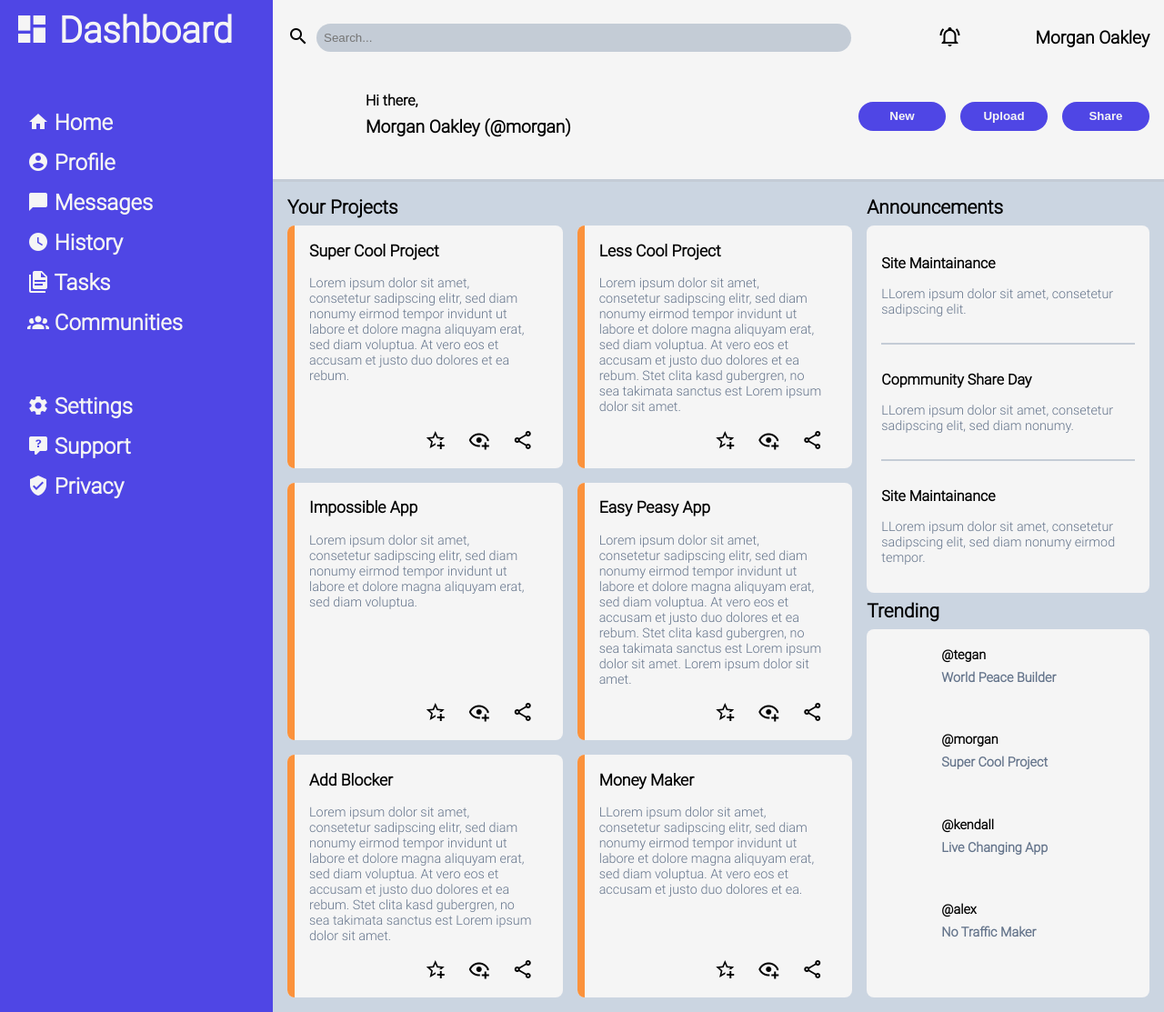
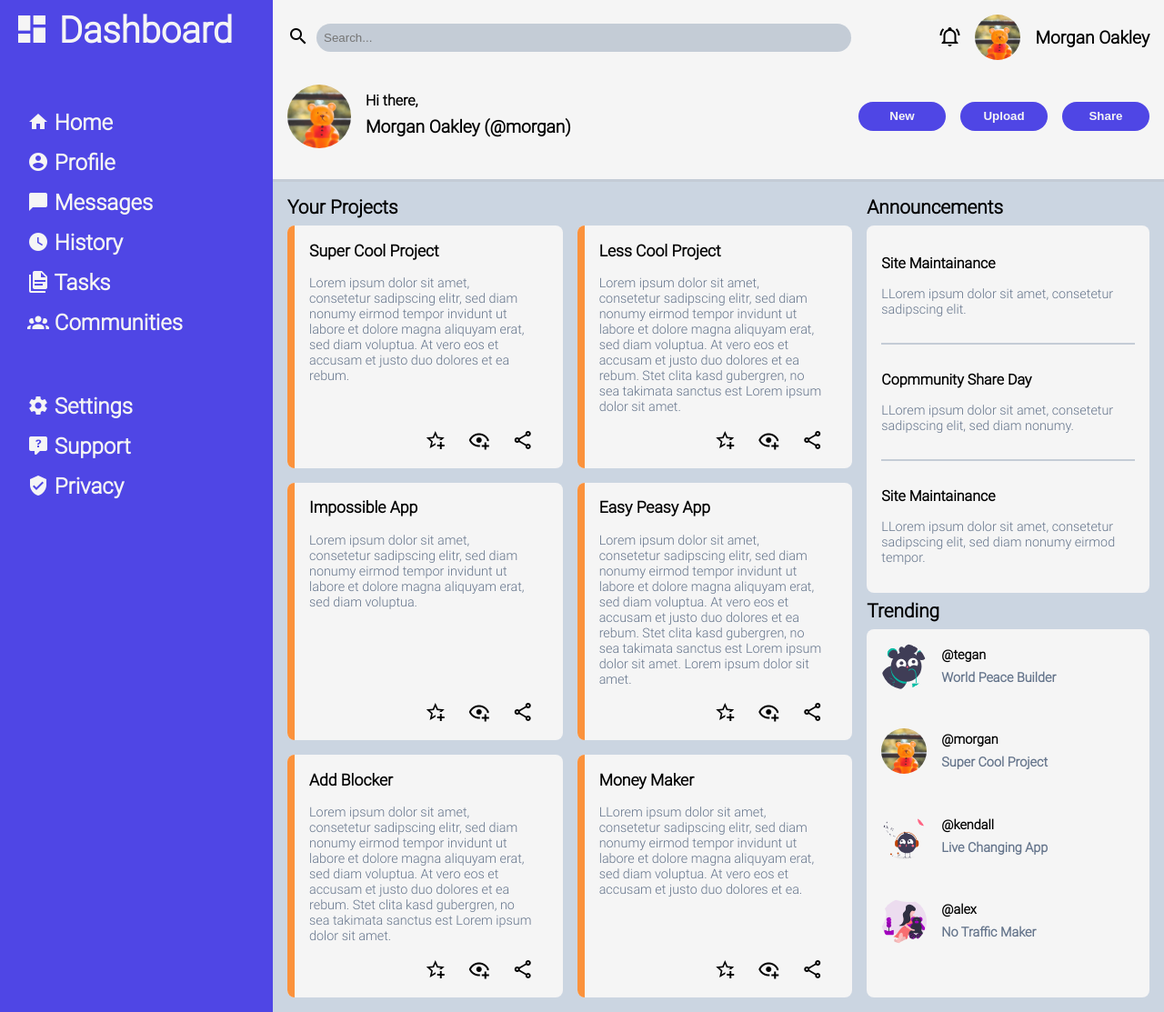
Before and after one commit to Christoph-Koehler/admin-dashboard-practice-project, a plain HTML site: page index.html in a window 1280 px wide. Shown: the whole page at 91% size. Drawn offline with Linux system fonts and the light colour scheme; the site is published under a folder, as on GitHub Pages, so addresses that start at the root find nothing.

Commit message:
Fix image assets paths for hosting

```diff
--- a/style.css
+++ b/style.css
@@ -89,7 +89,7 @@ input {
 }
 
 .profile-image-own {
-	background-image: url(/assets/profile-picture.jpg);
+	background-image: url(assets/profile-picture.jpg);
 }
 
 .interactable-icon {
@@ -109,7 +109,7 @@ input {
 }
 
 .greeting-image {
-	background-image: url(/assets/profile-picture.jpg);
+	background-image: url(assets/profile-picture.jpg);
 	width: 70px;
 	height: 70px;
 	background-size: cover;
@@ -329,13 +329,13 @@ aside {
 }
 
 .avatar-image1 {
-	background-image: url(/assets/avatar1.svg);
+	background-image: url(assets/avatar1.svg);
 }
 
 .avatar-image2 {
-	background-image: url(/assets/avatar2.svg);
+	background-image: url(assets/avatar2.svg);
 }
 
 .avatar-image3 {
-	background-image: url(/assets/avatar3.svg);
+	background-image: url(assets/avatar3.svg);
 }
```
